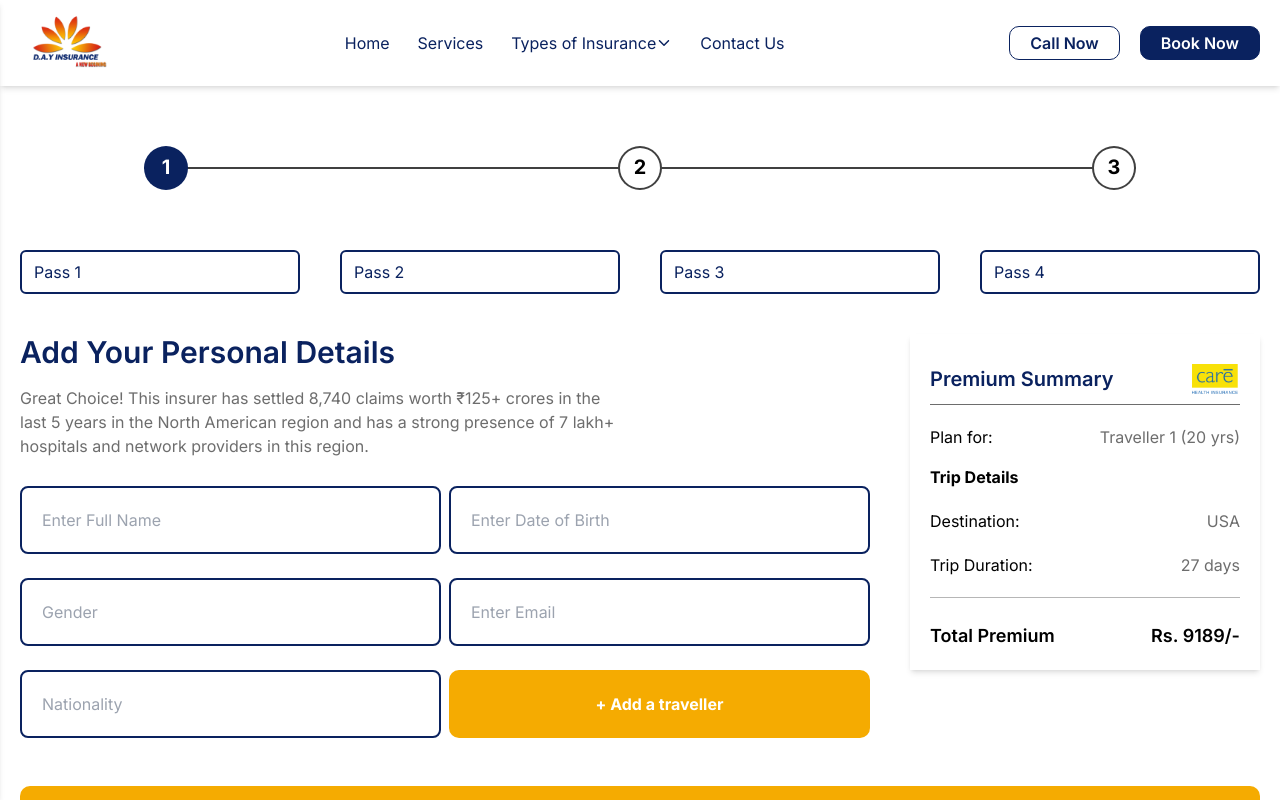
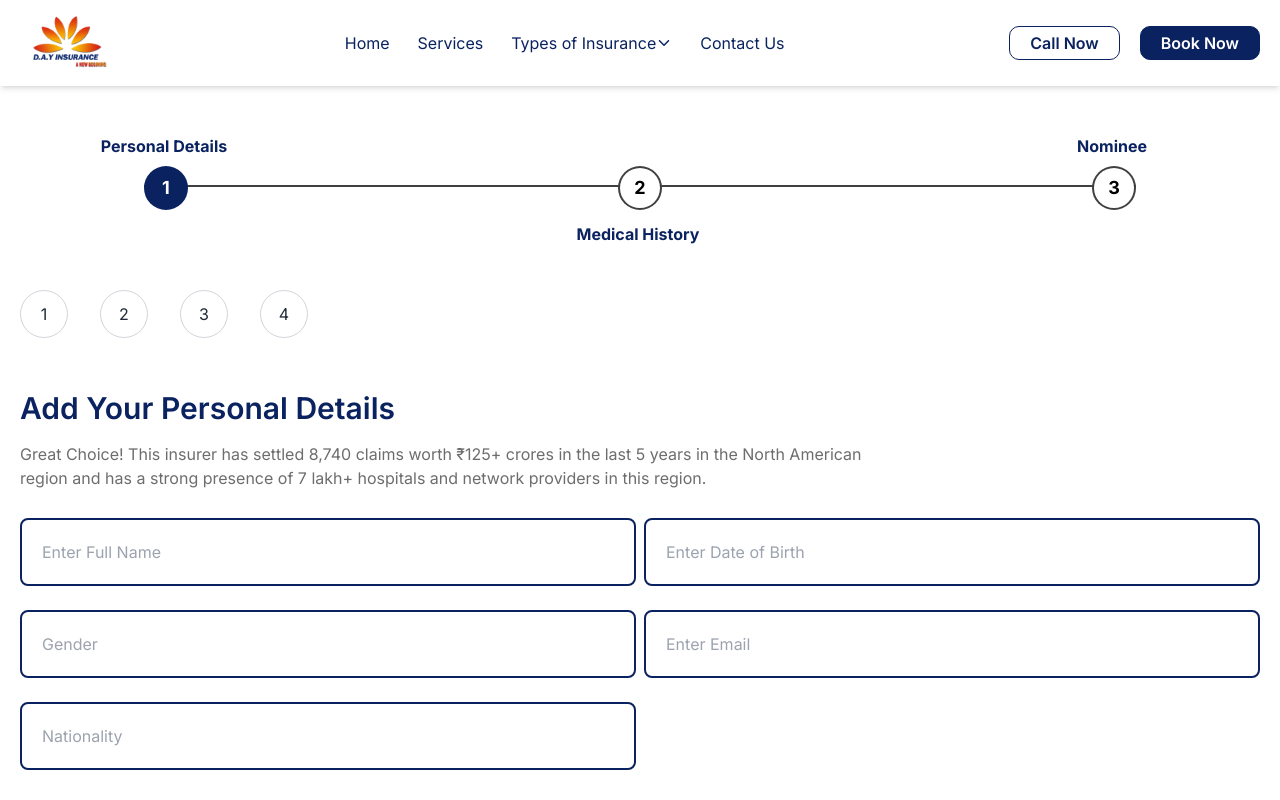
Before and after one commit to yash558/travel-insurance, a Next.js app: page /proposer-details in a window 1280 px wide. Shown: the top 800 px of the page. Built offline with nearby package versions, Linux system fonts and the light colour scheme.

Commit message:
ongoing project 27

```diff
--- a/src/app/screens/Proposer Details/ProposerDetails.tsx
+++ b/src/app/screens/Proposer Details/ProposerDetails.tsx
@@ -16,7 +16,7 @@ const ProfileSetup = () => {
 
   return (
     <div className="my-10">
-      <div
+      {/* <div
         className={`transform overflow-y-auto h-screen fixed w-[75%] z-20 left-0 top-0 ease-in-out shadow-md transition duration-300 bg-white ${
           showSummary ? "translate-x-0" : "translate-x-[-100%]"
         }`}
@@ -33,7 +33,7 @@ const ProfileSetup = () => {
             <GrNotes color="white" size={25} />
           </div>
         </div>
-      </div>
+      </div> */}
       <Container>
         {currentStep === 1 && <Step1 />}
         {currentStep === 2 && <Step2 />}
--- a/src/app/screens/Proposer Details/components/Step1/Step1.tsx
+++ b/src/app/screens/Proposer Details/components/Step1/Step1.tsx
@@ -10,16 +10,16 @@ const Step1 = () => {
 
   const data = [
     {
-      insurer: "Pass 1",
+      insurer: 1,
     },
     {
-      insurer: "Pass 2",
+      insurer: 2,
     },
     {
-      insurer: "Pass 3",
+      insurer: 3,
     },
     {
-      insurer: "Pass 4",
+      insurer: 4,
     },
   ];
 
@@ -29,14 +29,16 @@ const Step1 = () => {
         <Indicators step={1} />
       </div>
       <div>
-        <div className="flex mt-10 mobile:mt-5 mobile:mb-5 items-center mobile:grid mobile:grid-cols-2 gap-10 mobile:gap-5">
+        <div className="mt-10 mb-3">
           {data?.map((item: any, i: number) => (
             <button
+              key={i}
+              className={`w-12 h-12 mr-8 rounded-full border border-gray-300 ${
+                selectedBtn === i
+                  ? "bg-secondary text-white" // Style for the selected button
+                  : "bg-white text-gray-800 hover:bg-gray-100" // Style for other buttons
+              }`}
               onClick={() => setSelectedBtn(i)}
-              className={`border-2 ${
-                selectedBtn === i && "bg-secondary text-white"
-              } text-left mobile:w-full text-secondary w-full py-2 px-3 border-secondary rounded-[6px]`}
-              key={i}
             >
               {item.insurer}
             </button>
@@ -104,102 +106,9 @@ const Step1 = () => {
                     </span>
                   </div>
                 ))}
-                <div className="my-auto mobile:mx-auto w-full">
-                  <button className="bg-primary py-[22px] w-full font-[700] text-white rounded-[10px]">
-                    + Add a traveller
-                  </button>
-                </div>
               </div>
             </div>
           </div>
-          <div className="mobile:hidden">
-            <Summary />
-          </div>
-        </div>
-
-        <div className="hidden flex-col gap-5">
-          {proposerData?.tabs?.map((item, i) => (
-            <div key={i}>
-              <div
-                onClick={() => setActiveTab(activeTab === i ? null : i)}
-                className={`flex ${
-                  activeTab === i && "bg-secondary text-white"
-                } cursor-pointer w-full border-2 rounded-md text-secondary border-secondary`}
-              >
-                <div className="text-xl text-center w-full font-[700] rounded-[8px] px-5 py-2">
-                  {item.tab}
-                </div>
-              </div>
-              {activeTab === i && (
-                <div>
-                  <div className="mobile:mt-5 mt-10">
-                    <div>
-                      <h1 className="text-xl text-secondary font-[600]">
-                        {proposerData.tabs[activeTab]?.heading}
-                      </h1>
-                      <p className="text-quaternary">
-                        {proposerData.tabs[activeTab]?.desc}
-                      </p>
-                      <div className="flex flex-wrap mobile:grid mobile:grid-cols-2 mobile:grid-rows-2 gap-2 mt-10 mobile:gap-4">
-                        {proposerData.tabs[activeTab]?.btns?.map((item, i) => (
-                          <button
-                            className="w-[146.5px] mobile:w-full text-left ps-2 rounded-[8px] py-2 border-2 border-secondary"
-                            key={i}
-                          >
-                            {item}
-                          </button>
-                        ))}
-                      </div>
-                      {/* <div className="grid mobile:flex mobile:flex-wrap  grid-cols-2 grid-rows-2 gap-2 mobile:gap-5 mt-5">
-                        {proposerData?.tabs[activeTab]?.fields?.map(
-                          (item, i) => (
-                            <div key={i} className="mobile:w-full">
-                              {item !== "Dropdown" && item !== "Input File" && (
-                                <input
-                                  className="border-2 w-full mobile:w-full border-secondary px-5 py-2 rounded-[8px]"
-                                  type="text"
-                                  placeholder={item}
-                                />
-                              )}
-                              {item === "Name" && (
-                                <div className="mt-2 flex items-center gap-1 text-quaternary">
-                                  <input type="checkbox" />
-                                  <label>{`Don't have a last name.`}</label>
-                                </div>
-                              )}
-                              {item === "PAN Card" && (
-                                <div className="mt-2 flex items-center gap-1 text-quaternary">
-                                  <input type="checkbox" />
-                                  <label>{`I Don't have a PAN Card.`}</label>
-                                </div>
-                              )}
-
-                              {item === "Dropdown" && (
-                                <div className="text-quaternary">
-                                  <select className="w-full mobile:w-full bg-white px-4 py-[9.2px] border-2 border-secondary rounded-[8px]">
-                                    <option>Option 1</option>
-                                    <option>Option 2</option>
-                                    <option>Option 3</option>
-                                  </select>
-                                </div>
-                              )}
-                              <span>
-                                {item === "Input File" && (
-                                  <span>
-                                    <input className="w-full" type="file" />
-                                  </span>
-                                )}
-                              </span>
-                            </div>
-                          )
-                        )}
-                      </div> */}
-                    </div>
-                  </div>
-                </div>
-              )}
-            </div>
-          ))}
         </div>
       </div>
       <ContinueBtn />
--- a/src/app/screens/Proposer Details/components/Step2/Step2.tsx
+++ b/src/app/screens/Proposer Details/components/Step2/Step2.tsx
@@ -4,121 +4,114 @@ import { medicalConditionData, proposerData } from "../../data/data";
 import ContinueBtn from "../../shared/ContinueBtn";
 import { AiOutlineArrowLeft } from "react-icons/ai";
 import { IoIosArrowDown } from "react-icons/io";
-import { useProfileSetupStateContext } from "@/app/screens/ProfileSetup/context/ProfileSetupStateContext";
-import Summary from "../Summary";
-import CheckBox from "../CheckBox";
 
 const Step2 = () => {
-  const { profileSetupStates, setProfileSetupStates } =
-    useProfileSetupStateContext();
-
-  const BackClickHandler = () => {
-    setProfileSetupStates((prevStates: any) => ({
-      ...prevStates,
-      stepsStates: {
-        currentStep: prevStates.stepsStates.currentStep - 1,
-      },
-    }));
-  };
-
+  const [toggleSelected, setToggleSelected] = useState(false);
+  const [toggledIndex, setToggledIndex] = useState<any>(null);
+  const [showDropdown, setShowDropdown] = useState(false);
   const [selectedBtn, setSelectedBtn] = useState<number>();
 
   const data = [
     {
-      insurer: "Pass 1",
+      insurer: 1,
     },
     {
-      insurer: "Pass 2",
+      insurer: 2,
     },
     {
-      insurer: "Pass 3",
+      insurer: 3,
     },
     {
-      insurer: "Pass 4",
+      insurer: 4,
     },
   ];
 
-  const [toggleSelected, setToggleSelected] = useState(false);
-  const [toggledIndex, setToggledIndex] = useState<any>(null);
-  const [showDropdown, setShowDropdown] = useState(false);
+  const qualificationData = ["X Pass", "XII Pass", "Graduate", "Post Graduate"];
 
   return (
-    <div className="">
+    <div>
       <div className="mb-10">
         <AiOutlineArrowLeft
           className="cursor-pointer"
           color="#0A225F"
           size={24}
-          onClick={BackClickHandler}
         />
       </div>
-      <div className="pb-3">
+      <div className="py-5">
         <Indicators step={2} />
       </div>
-
-      <div className="flex my-10 items-center mobile:grid mobile:grid-cols-2 gap-10 mobile:gap-5">
+      <div className="mt-10 mb-3">
         {data?.map((item: any, i: number) => (
           <button
+            key={i}
+            className={`w-12 h-12 mr-8 rounded-full border border-gray-300 ${
+              selectedBtn === i
+                ? "bg-secondary text-white" // Style for the selected button
+                : "bg-white text-gray-800 hover:bg-gray-100" // Style for other buttons
+            }`}
             onClick={() => setSelectedBtn(i)}
-            className={`border-2 ${
-              selectedBtn === i && "bg-secondary text-white"
-            } text-left mobile:w-full text-secondary w-full py-2 px-3 border-secondary rounded-[6px]`}
-            key={i}
           >
             {item.insurer}
           </button>
         ))}
       </div>
+      <div>
+        <h1 className="text-2xl text-secondary font-[600] mt-10">
+          {medicalConditionData?.heading}
+        </h1>
+        <p className="text-quaternary">{medicalConditionData?.desc}</p>
+        <div className="list-decimal flex flex-col gap-10 mt-10">
+          {medicalConditionData?.conditions?.map((item, i) => (
+            <div className="text-quaternary" key={i}>
+              <div className="flex-wrap gap-5 mobile:justify-center flex items-center justify-between">
+                <div className="w-[600px]">
+                  <span>{i + 1}.</span> {item}
+                </div>
 
-      <div className="flex items-center gap-10 justify-between">
-        <div className="w-[60%] mobile:w-full">
-          <h1 className="text-secondary text-3xl font-semibold">
-            Medical History
-          </h1>
-          <p className="text-secondary">
-            Does any of the traveller(s) have pre-existing medical conditions?
-            Select YES if any of the traveller(s) have health issues for which
-            they need to take regular medication as part of the long-term
-            treatment.
-          </p>
-
-          <div className="flex gap-5 mt-5 mobile:justify-center">
-            <span className="text-white border-2 border-secondary bg-secondary px-4 py-2 rounded-md">
+                <div className="flex gap-5 mobile:mt-5">
+                  <span className="text-white border-2 border-secondary my-auto text-center cursor-pointer w-[100px] bg-secondary px-4 py-2 rounded-md">
                     Yes
                   </span>
-            <span className="text-secondary border-2 border-secondary bg-white px-4 py-2 rounded-md">
+                  <span className="text-secondary my-auto text-center cursor-pointer w-[100px] bg-white border-2 border-secondary px-4 py-2 rounded-md">
                     No
                   </span>
                 </div>
-
-          <div className="mt-5 mobile:flex mobile:flex-col mobile:gap-2">
-            <div className="flex items-center gap-2">
+              </div>
+              <div>
+                {i === medicalConditionData?.conditions?.length - 1 && (
+                  <div className="mt-10 justify-between flex mobile:flex-col gap-5">
+                    <div className="flex items-center gap-5">
+                      <div>
+                        <span>{i + 2}.</span>&nbsp;<span>Qualification</span>
+                      </div>
+                    </div>
+                    <div className="flex items-center gap-5">
+                      <div className="relative w-full">
+                        <button
+                          onClick={() => setShowDropdown(!showDropdown)}
+                          className="border-[2px] flex justify-end w-[220px] mobile:w-full gap-20 items-center border-secondary rounded-[4px] py-2 px-4"
+                        >
+                          <IoIosArrowDown />
+                        </button>
+                        {showDropdown && (
+                          <div className="absolute border-2 border-secondary border-t-0 rounded-b-md bg-white flex flex-col gap-2 px-4 py-2 w-full">
+                            {qualificationData?.map((item, i) => (
+                              <div key={i} className="flex items-center gap-1">
                                 <input type="checkbox" />
-              <p className="text-quaternary">
-                I declare that nominee is of 18 years of age
-              </p>
+                                <span>{item}</span>
                               </div>
-            <div className="flex items-center gap-2">
-              <input type="checkbox" />
-              <p className="text-quaternary">
-                I hereby declare that information provided above is true, and I
-                accept all <a href="#">Terms & Conditions</a>
-              </p>
+                            ))}
                           </div>
-            <div className="flex items-center gap-2">
-              <input type="checkbox" />
-              <p className="text-quaternary">
-                I hereby consent to receive information from Central KYC
-                Registry through SMS/email on the...Read More
-              </p>
+                        )}
                       </div>
                     </div>
                   </div>
-        <div className="mobile:hidden">
-          <Summary />
+                )}
               </div>
             </div>
-
+          ))}
+        </div>
+      </div>
       <ContinueBtn />
     </div>
   );
--- a/src/app/screens/Proposer Details/components/Step3/Step3.tsx
+++ b/src/app/screens/Proposer Details/components/Step3/Step3.tsx
@@ -1,16 +1,26 @@
 import React, { useState } from "react";
 import Indicators from "../../shared/Indicators";
-import Image from "next/image";
-import { proposerData } from "../../data/data";
-import { products } from "@/app/data/home/plans";
 import Link from "next/link";
-import Summary from "../Summary";
 import { AiOutlineArrowLeft } from "react-icons/ai";
 
 const Step3 = () => {
   const [showDeclarationModal, setShowDeclarationModal] = useState(false);
+  const [selectedBtn, setSelectedBtn] = useState<number>();
 
-
+  const data = [
+    {
+      insurer: 1,
+    },
+    {
+      insurer: 2,
+    },
+    {
+      insurer: 3,
+    },
+    {
+      insurer: 4,
+    },
+  ];
 
   return (
     <div>
@@ -56,6 +66,21 @@ const Step3 = () => {
       </div>
       <div className="py-5">
         <Indicators step={3} />
+        <div className="mt-[50px]">
+          {data?.map((item: any, i: number) => (
+            <button
+              key={i}
+              className={`w-12 h-12 mr-8 rounded-full border border-gray-300 ${
+                selectedBtn === i
+                  ? "bg-secondary text-white" // Style for the selected button
+                  : "bg-white text-gray-800 hover:bg-gray-100" // Style for other buttons
+              }`}
+              onClick={() => setSelectedBtn(i)}
+            >
+              {item.insurer}
+            </button>
+          ))}
+        </div>
         <div className="mt-10 mobile:flex-wrap flex items-center justify-between">
           <div>
             <h1 className="text-secondary text-2xl font-[600]">
@@ -89,9 +114,9 @@ const Step3 = () => {
               />
             </div>
           </div>
-          <div className="mobile:hidden">
+          {/*   <div className="mobile:hidden">
             <Summary />
-          </div>
+          </div> */}
         </div>
         <button
           onClick={() => setShowDeclarationModal(true)}
--- a/src/app/screens/Proposer Details/shared/Indicators.tsx
+++ b/src/app/screens/Proposer Details/shared/Indicators.tsx
@@ -2,70 +2,44 @@ import React from "react";
 
 const Indicators = ({ step }: { step: number }) => {
   const steps = [1, 2, 3];
+
+  const titles = ["Personal Details", "Medical History", "Nominee"];
+
   return (
-    <div className="flex items-center justify-center w-full">
-      <div className="flex relative justify-between items-center w-[80%] mobile:w-full font-[700] text-[19.84px]">
+    <div className="flex items-center justify-center mt-4 mb-[20px] mobile:mb-[60px]">
+      <div className="flex relative justify-between items-center w-[80%] mobile:w-full font-bold text-lg">
         <div className="w-full z-[-1] absolute h-[2px] bg-black bg-opacity-75" />
-        {steps?.map((item, i) => {
-          if (i < step) {
-            return (
-              <div key={i}>
-                <div>
-                  {i === 0 && (
-                    <span className="text-secondary absolute mt-[-25px] ms-[-8px] mobile:ms-[0] text-sm">
-
+        {steps.map((item, i) => (
+          <div
+            key={i}
+            className={`${i % 2 === 0 ? "flex-col" : "flex-col-reverse"} flex`}
+          >
+            <div className="ms-[-5rem] mobile:relative mobile:ms-0">
+              <span
+                className={`mobile:whitespace-nowrap ${
+                  i === steps.length - 1 && "mobile:ms-[-1.5rem]"
+                } ${
+                  i === 0 || i === steps.length - 1 ? "" : "mobile:ms-[-0.7rem]"
+                } text-secondary mobile:w-full w-[200px] text-center text-[1rem] mobile:text-xs absolute ${
+                  i % 2 === 0 ? "mt-[-30px]" : "mt-[10px]"
+                }`}
+              >
+                {titles[i]}
               </span>
-                  )}
-                  {i === 1 && (
-                    <span className="text-secondary absolute mt-[-25px] ms-[-8px] text-sm">
-
-                    </span>
-                  )}
-                  {i === 2 && (
-                    <span className="text-secondary absolute mt-[-25px] ms-[-8px] text-sm">
-
-                    </span>
-                  )}
             </div>
-                <div className="flex items-center">
+            <div className="flex items-center mt-1">
               <div
-                    className="flex w-[44px] h-[44px] mobile:w-[34px] mobile:h-[34px] mobile:text-[17px] text-white justify-center items-center rounded-full bg-secondary"
-                    key={i}
+                className={`flex w-[44px] h-[44px] mobile:w-[34px] mobile:h-[34px] mobile:text-[12px] text-black justify-center items-center rounded-full ${
+                  i < step
+                    ? "bg-secondary text-white"
+                    : "border-[2px] bg-white border-black border-opacity-75 text-black"
+                }`}
               >
                 {item}
               </div>
             </div>
           </div>
-            );
-          } else {
-            return (
-              <div key={i}>
-                <div>
-                  {i === 0 && (
-                    <span className="text-secondary absolute mt-[-25px] ms-[-8px] text-sm">
-
-                    </span>
-                  )}
-                  {i === 1 && (
-                    <span className="text-secondary absolute mt-[-25px] ms-[-8px] text-sm">
-
-                    </span>
-                  )}
-                  {i === 2 && (
-                    <span className="text-secondary absolute mt-[-25px] ms-[-8px] mobile:ms-[-30px] text-sm">
-
-                    </span>
-                  )}
-                </div>
-                <div key={i} className="flex items-center">
-                  <span className="border-[2px] bg-white border-black border-opacity-75 flex w-[44px] h-[44px] mobile:w-[34px] mobile:h-[34px] mobile:text-[17px] text-black justify-center items-center rounded-full">
-                    {item}
-                  </span>
-                </div>
-              </div>
-            );
-          }
-        })}
+        ))}
       </div>
     </div>
   );
```
Also changed, not shown: src/app/screens/ComparePlans/ComparePlans.tsx (+17 -7 lines). Lines whose indentation alone changed are shown as unchanged.
